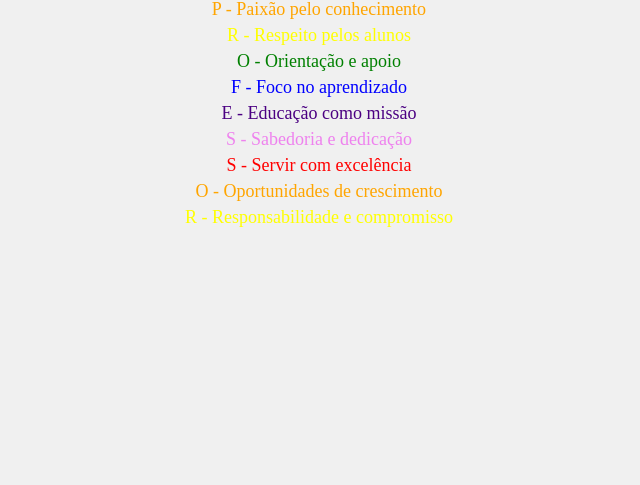
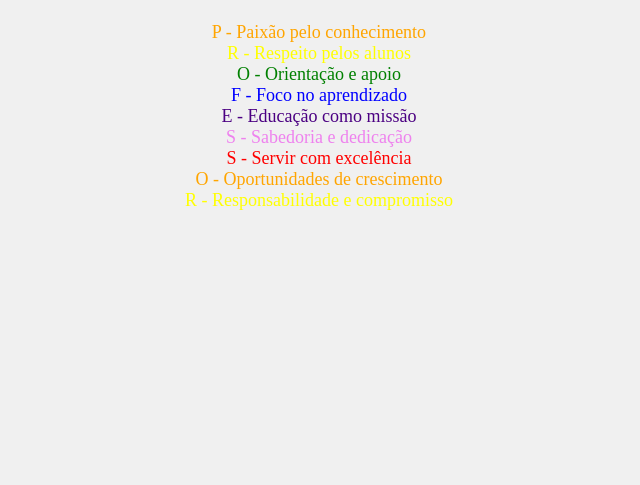
Before and after one commit to wfs1357/Professor, a plain HTML site: page index.html in a window 1280 px wide. Shown: the part 395-880 px from the top of the page, without its empty margins (321-961 px from the left). Drawn offline with Linux system fonts and the light colour scheme.

Commit message:
Update style.css

```diff
--- a/style.css
+++ b/style.css
@@ -12,17 +12,14 @@ body, html {
   text-align: center;
 }
 
-.centralizado {
-  display: inline-block;
-}
 
 #acrostico {
-  margin-top: 20px;
+  margin-top: auto;
 }
 
 #acrostico p {
   font-size: 18px;
-  margin: 5px;
+  margin: auto;
 }
 
 #word {
```
